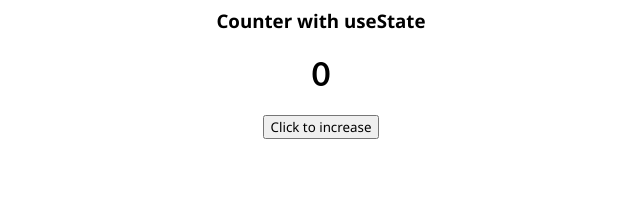
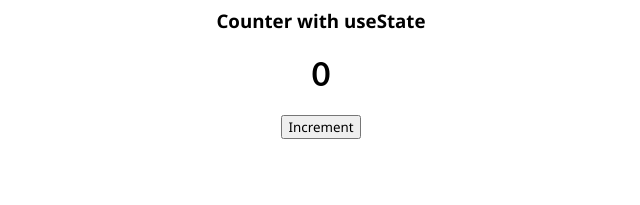
Before and after one commit to codingSlate/React-Hooks, a React (Create React App) app: page / in a window 1280 px wide. Shown: the top 205 px of the page, without its empty margins (319-959 px from the left). Built offline with nearby package versions, Linux system fonts and the light colour scheme.

Commit message:
Increment component

```diff
--- a/src/Counter.js
+++ b/src/Counter.js
@@ -1,9 +1,9 @@
 import React, { Fragment, useState } from 'react';
 
-const CounrerView = ({ counterValue, onIncrement }) => (
+const InteractiveView = ({ value, onIncrement, actionText }) => (
   <Fragment>
-    <h1>{counterValue}</h1>
-    <button onClick={onIncrement}>Click to increase</button>
+    <h1>{value}</h1>
+    <button onClick={onIncrement}>{actionText}</button>
   </Fragment>
 );
 
@@ -12,5 +12,11 @@ export default function Counter() {
 
   const onIncrementHandler = () => setCount(count + 1);
 
-  return <CounrerView counterValue={count} onIncrement={onIncrementHandler} />;
+  return (
+    <InteractiveView
+      value={count}
+      onIncrement={onIncrementHandler}
+      actionText="Increment"
+    />
+  );
 }
```
